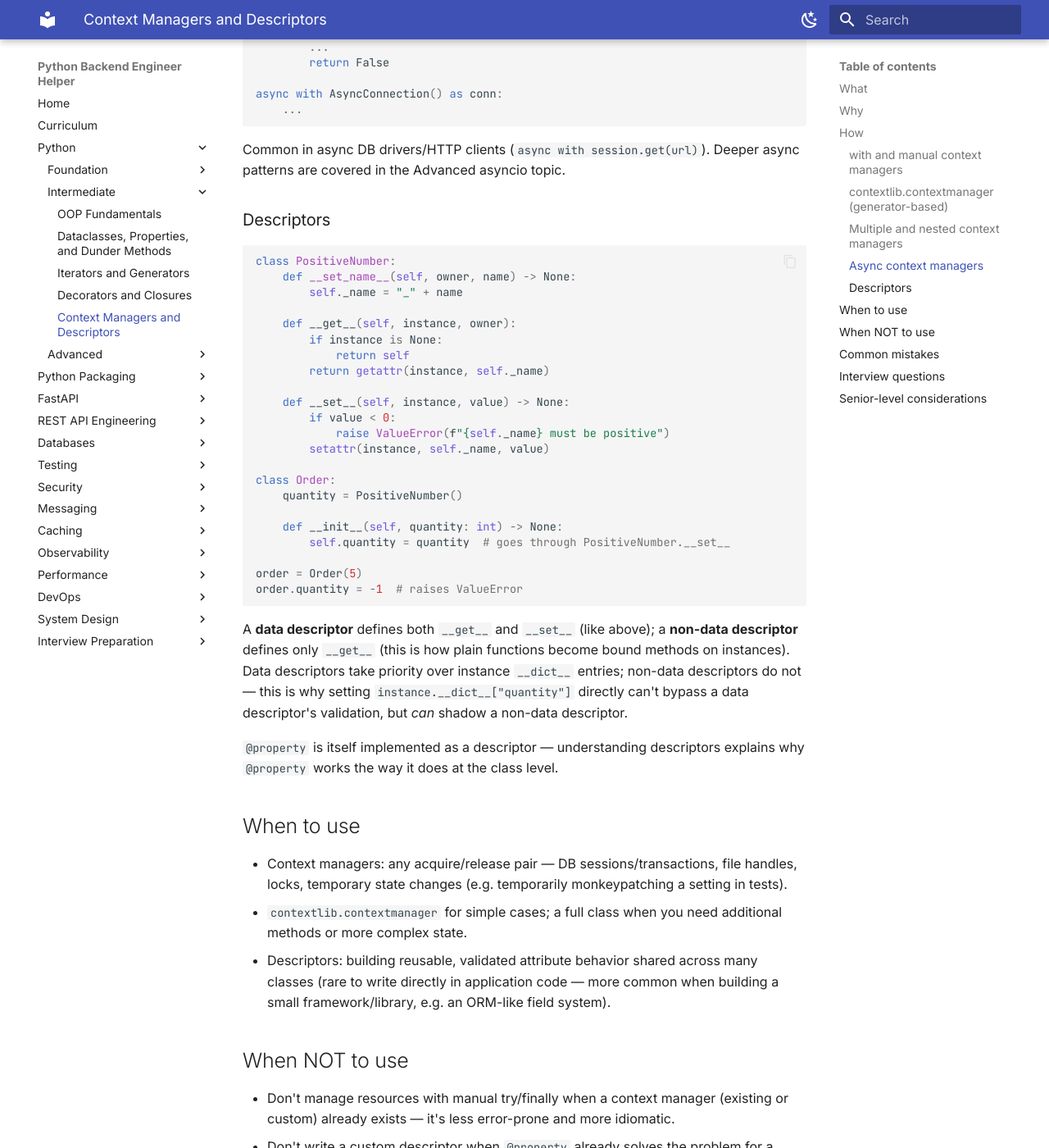
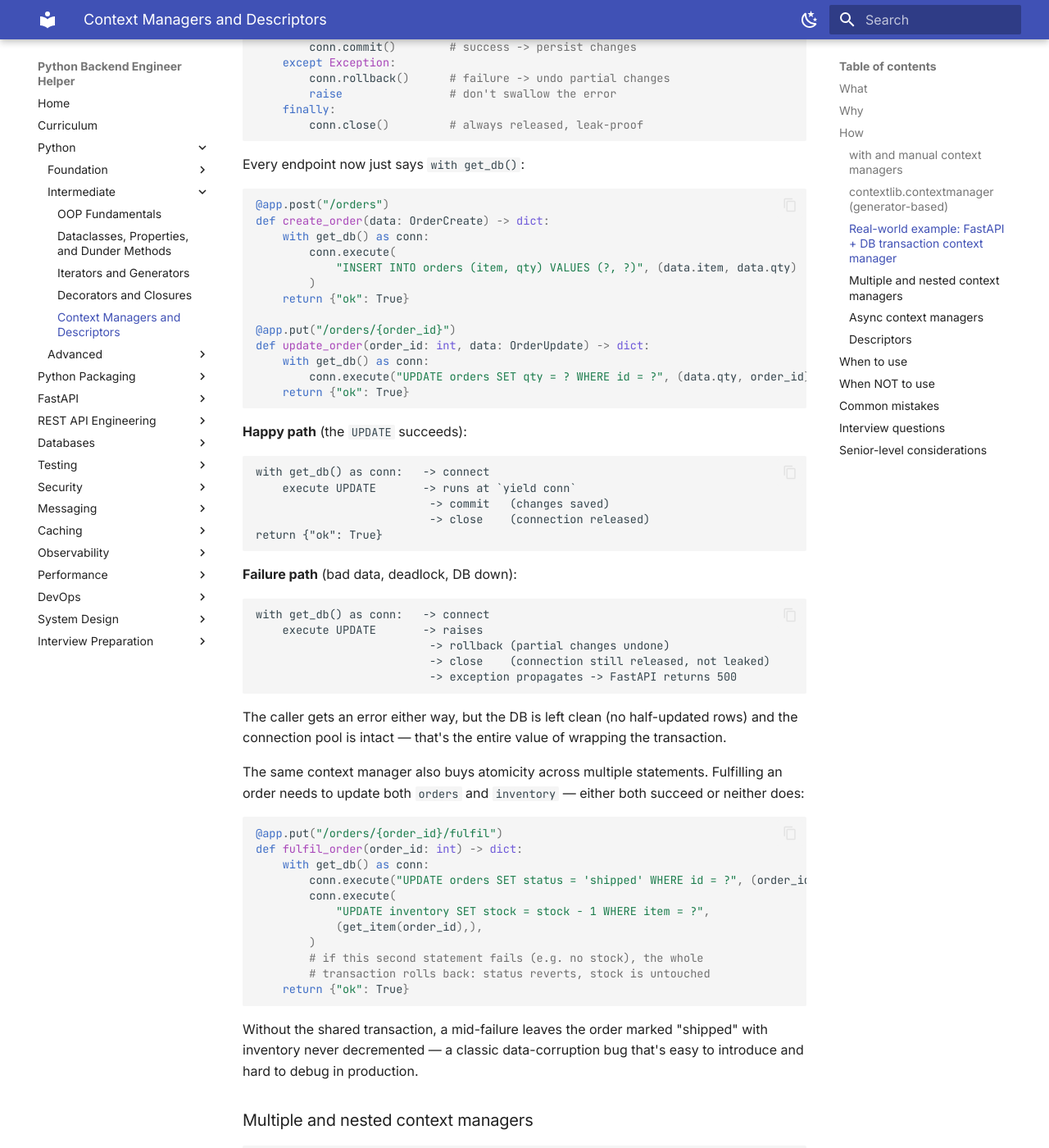
Before and after one commit to sayanroy44617/Python-Backend-Engineer-Helper, an MkDocs documentation site: the page built from docs/python/10-context-managers-and-descriptors.md, in a window 1280 px wide and 1400 px high, scrolled down 2046 px. Shown: the whole window at 82% size. Built offline with MkDocs 1.6.1 and Material for MkDocs 9.7.7, drawn with Linux system fonts in a browser that asks for light colours; some of the changed text lies outside the part shown.

Commit message:
Expand Python documentation: add realistic context manager examples using FastAPI and database transactions, highlighting error handling and atomicity benefits.

````diff
--- a/docs/python/10-context-managers-and-descriptors.md
+++ b/docs/python/10-context-managers-and-descriptors.md
@@ -65,6 +65,106 @@ with database_connection() as conn:
 Code before `yield` is `__enter__`; code after (in `finally`) is
 `__exit__`. This is the concise, most common way to write a custom context
 manager without a full class.
+
+### Real-world example: FastAPI + DB transaction context manager
+
+The naive version — every endpoint opens a connection and hopes for the best:
+
+```python
+@app.put("/orders/{order_id}")
+def update_order(order_id: int, data: OrderUpdate) -> dict:
+    conn = db_driver.connect()
+    conn.execute("UPDATE orders SET qty = ? WHERE id = ?", (data.qty, order_id))
+    return {"ok": True}
+    # if execute() raises, conn is never closed
+    # 1,000 requests later: 1,000 leaked connections, DB connection pool exhausted
+```
+
+Fix it once, with a context manager that commits on success and rolls
+back + closes on any failure:
+
+```python
+from contextlib import contextmanager
+from collections.abc import Iterator
+
+import db_driver
+
+@contextmanager
+def get_db() -> Iterator[db_driver.Connection]:
+    conn = db_driver.connect()
+    try:
+        yield conn          # endpoint body runs here
+        conn.commit()        # success -> persist changes
+    except Exception:
+        conn.rollback()      # failure -> undo partial changes
+        raise                # don't swallow the error
+    finally:
+        conn.close()         # always released, leak-proof
+```
+
+Every endpoint now just says `with get_db()`:
+
+```python
+@app.post("/orders")
+def create_order(data: OrderCreate) -> dict:
+    with get_db() as conn:
+        conn.execute(
+            "INSERT INTO orders (item, qty) VALUES (?, ?)", (data.item, data.qty)
+        )
+    return {"ok": True}
+
+@app.put("/orders/{order_id}")
+def update_order(order_id: int, data: OrderUpdate) -> dict:
+    with get_db() as conn:
+        conn.execute("UPDATE orders SET qty = ? WHERE id = ?", (data.qty, order_id))
+    return {"ok": True}
+```
+
+**Happy path** (the `UPDATE` succeeds):
+
+```text
+with get_db() as conn:   -> connect
+    execute UPDATE       -> runs at `yield conn`
+                          -> commit   (changes saved)
+                          -> close    (connection released)
+return {"ok": True}
+```
+
+**Failure path** (bad data, deadlock, DB down):
+
+```text
+with get_db() as conn:   -> connect
+    execute UPDATE       -> raises
+                          -> rollback (partial changes undone)
+                          -> close    (connection still released, not leaked)
+                          -> exception propagates -> FastAPI returns 500
+```
+
+The caller gets an error either way, but the DB is left clean (no
+half-updated rows) and the connection pool is intact — that's the entire
+value of wrapping the transaction.
+
+The same context manager also buys atomicity across multiple statements.
+Fulfilling an order needs to update both `orders` and `inventory` —
+either both succeed or neither does:
+
+```python
+@app.put("/orders/{order_id}/fulfil")
+def fulfil_order(order_id: int) -> dict:
+    with get_db() as conn:
+        conn.execute("UPDATE orders SET status = 'shipped' WHERE id = ?", (order_id,))
+        conn.execute(
+            "UPDATE inventory SET stock = stock - 1 WHERE item = ?",
+            (get_item(order_id),),
+        )
+        # if this second statement fails (e.g. no stock), the whole
+        # transaction rolls back: status reverts, stock is untouched
+    return {"ok": True}
+```
+
+Without the shared transaction, a mid-failure leaves the order marked
+"shipped" with inventory never decremented — a classic data-corruption
+bug that's easy to introduce and hard to debug in production.
 
 ### Multiple and nested context managers
 
````
